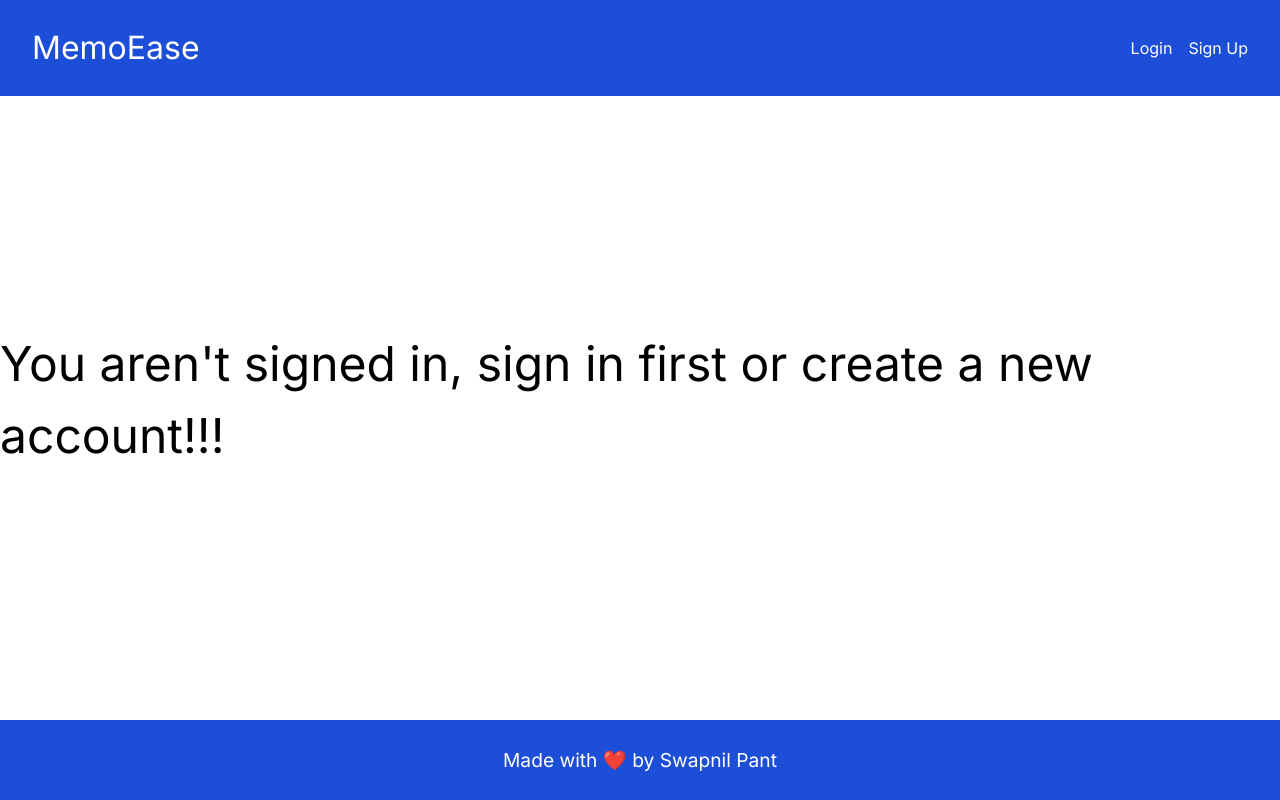
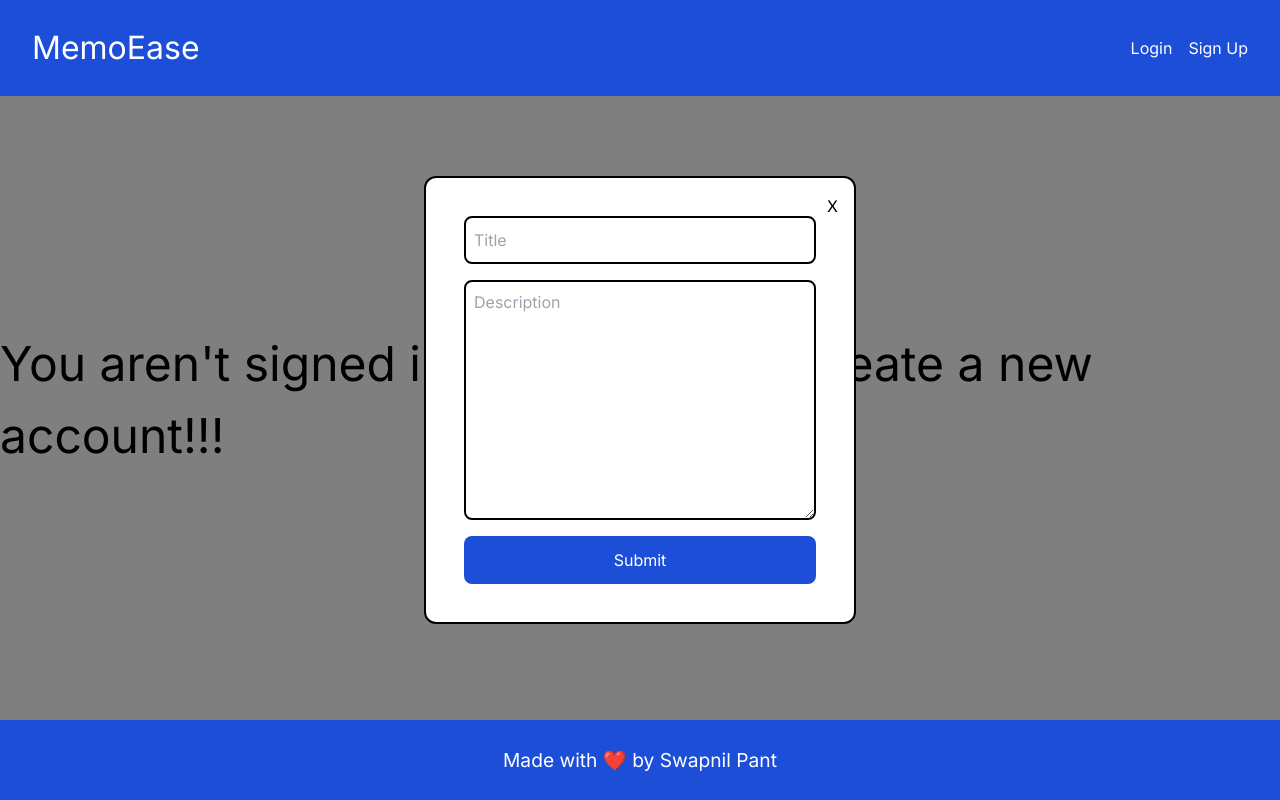
Before and after one commit to swapn652/MemoEase, a Next.js app in the folder client/: page /notes in a window 1280 px wide. Built offline with nearby package versions, Linux system fonts and the light colour scheme.

Commit message:
Created NoteModal

```diff
--- /dev/null
+++ b/client/src/app/components/NoteModal.tsx
@@ -0,0 +1,20 @@
+import React from 'react';
+
+const NoteModal = () => {
+  return (
+    <div className="fixed inset-0 flex items-center justify-center bg-black bg-opacity-50">
+      <div className="bg-white w-[27rem] h-[28rem] rounded-xl border-2 border-black flex flex-col items-center justify-center relative">
+        <h1 className="absolute right-4 top-4 cursor-pointer">X</h1>
+        <form className="flex flex-col items-center justify-center gap-y-4">
+            <input type="text" placeholder="Title" className="w-[22rem] h-[3rem] border-2 border-black p-2 rounded-lg" />
+            <textarea placeholder="Description" className="w-[22rem] h-[15rem] border-2 border-black p-2 rounded-lg" />
+            <button className="bg-blue-700 text-white p-4 rounded-lg w-[22rem] h-[3rem] flex items-center justify-center">
+                Submit
+            </button>
+        </form>
+      </div>
+    </div>
+  );
+};
+
+export default NoteModal;
--- a/client/src/app/notes/page.tsx
+++ b/client/src/app/notes/page.tsx
@@ -3,6 +3,7 @@ import React, { useState, useEffect } from 'react';
 import NotesCard from '../components/NotesCard';
 import { useAuth } from '../context/AuthContext';
 import fetchNotes from '../hooks/fetchNotes';
+import NoteModal from '../components/NoteModal';
 
 const Notes = () => {
   const { token } = useAuth();
@@ -48,6 +49,8 @@ const Notes = () => {
           You aren't signed in, sign in first or create a new account!!!
         </div>
       )}
+
+      <NoteModal/>
     </div>
   );
 };
```
